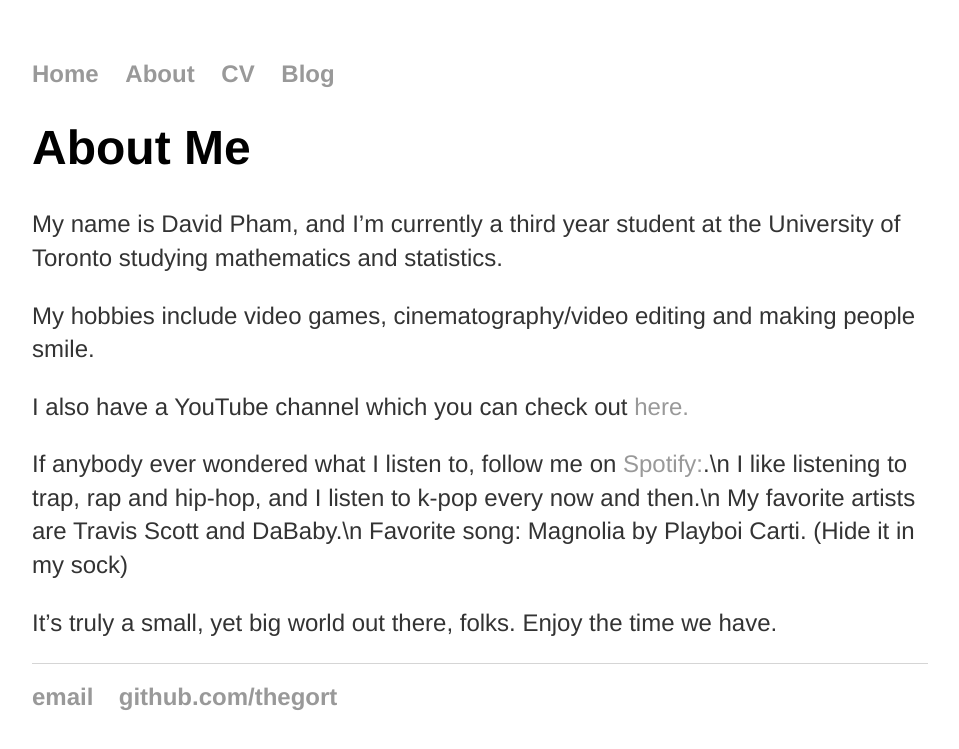
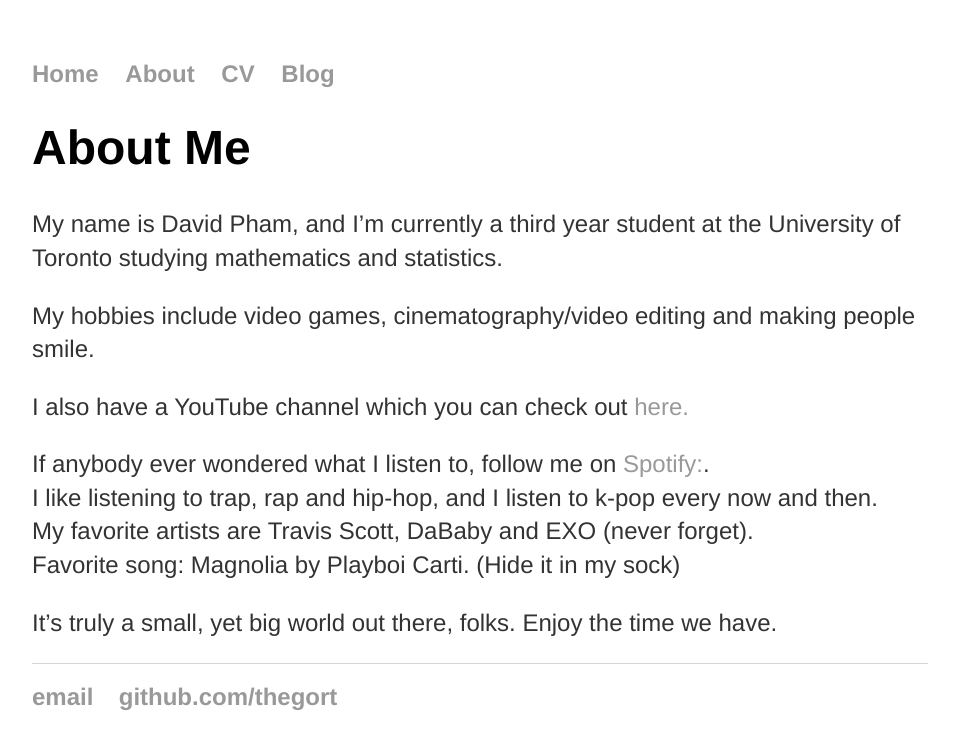
Before and after one commit to TheGort/thegort.github.io, a Jekyll site: the page built from about.md, in a window 1280 px wide. Shown: the top 749 px of the page, without its empty margins (160-1119 px from the left). Built offline with Jekyll 4.4.1, drawn with Linux system fonts in a browser that asks for light colours.

Commit message:
Changed about.md

```diff
--- a/about.md
+++ b/about.md
@@ -10,9 +10,9 @@
 
 I also have a YouTube channel which you can check out [here.](https://www.youtube.com/channel/UCaaYCWSM01Ke6LqG100zg0A)
 
-If anybody ever wondered what I listen to, follow me on [Spotify:](https://open.spotify.com/user/6r2g75pi5l7e863bglv83pzj9?si=CZbhiKIdRq2NqdZcS2SdHQ).\n
-I like listening to trap, rap and hip-hop, and I listen to k-pop every now and then.\n
-My favorite artists are Travis Scott and DaBaby.\n
+If anybody ever wondered what I listen to, follow me on [Spotify:](https://open.spotify.com/user/6r2g75pi5l7e863bglv83pzj9?si=CZbhiKIdRq2NqdZcS2SdHQ).
+I like listening to trap, rap and hip-hop, and I listen to k-pop every now and then.
+My favorite artists are Travis Scott, DaBaby and EXO (never forget).
 Favorite song: Magnolia by Playboi Carti. (Hide it in my sock)
 
 It's truly a small, yet big world out there, folks. Enjoy the time we have.
```
